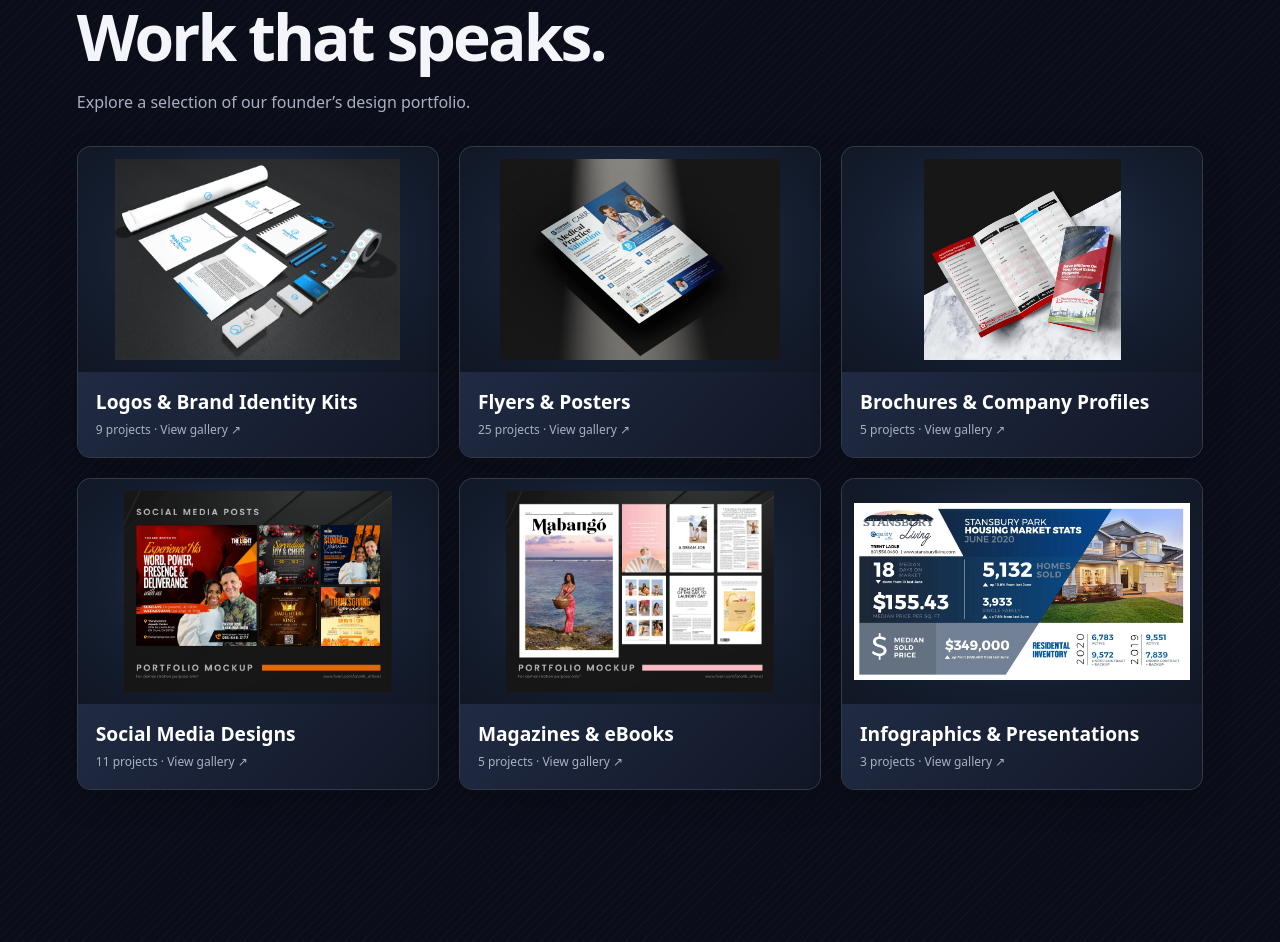
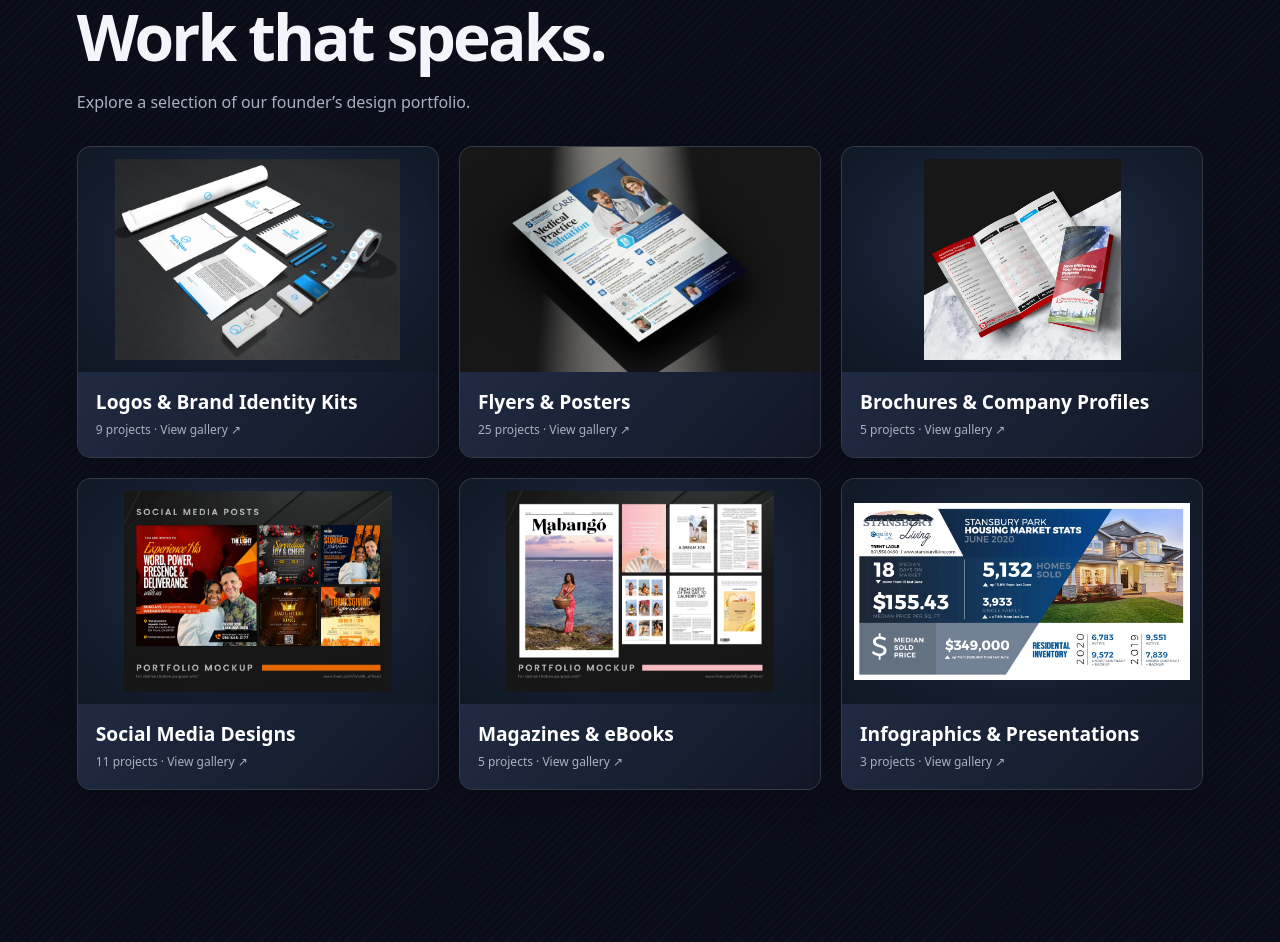
Before and after one commit to aravindaperera49/impulz-website, a plain HTML site: page impulz-site/index.html in a window 1280 px wide. Shown: the part 1820-2762 px from the top of the page. Drawn offline with Linux system fonts and the light colour scheme; no server answers.

Commit message:
Make Flyers & Posters thumbnail fill available width

```diff
--- a/impulz-site/style.css
+++ b/impulz-site/style.css
@@ -327,3 +327,6 @@ header>.header-whatsapp{display:inline-flex;align-items:center;justify-content:c
 
 /* Slightly tighter spacing between the three homepage hero title lines */
 .hero h1.hero-flare-title{line-height:.90}
+
+/* Flyers & Posters category cover: fill the thumbnail frame edge to edge. */
+#portfolio .category-card.flyer-category-card>img{padding:0;object-fit:cover;background:#111827}
```
